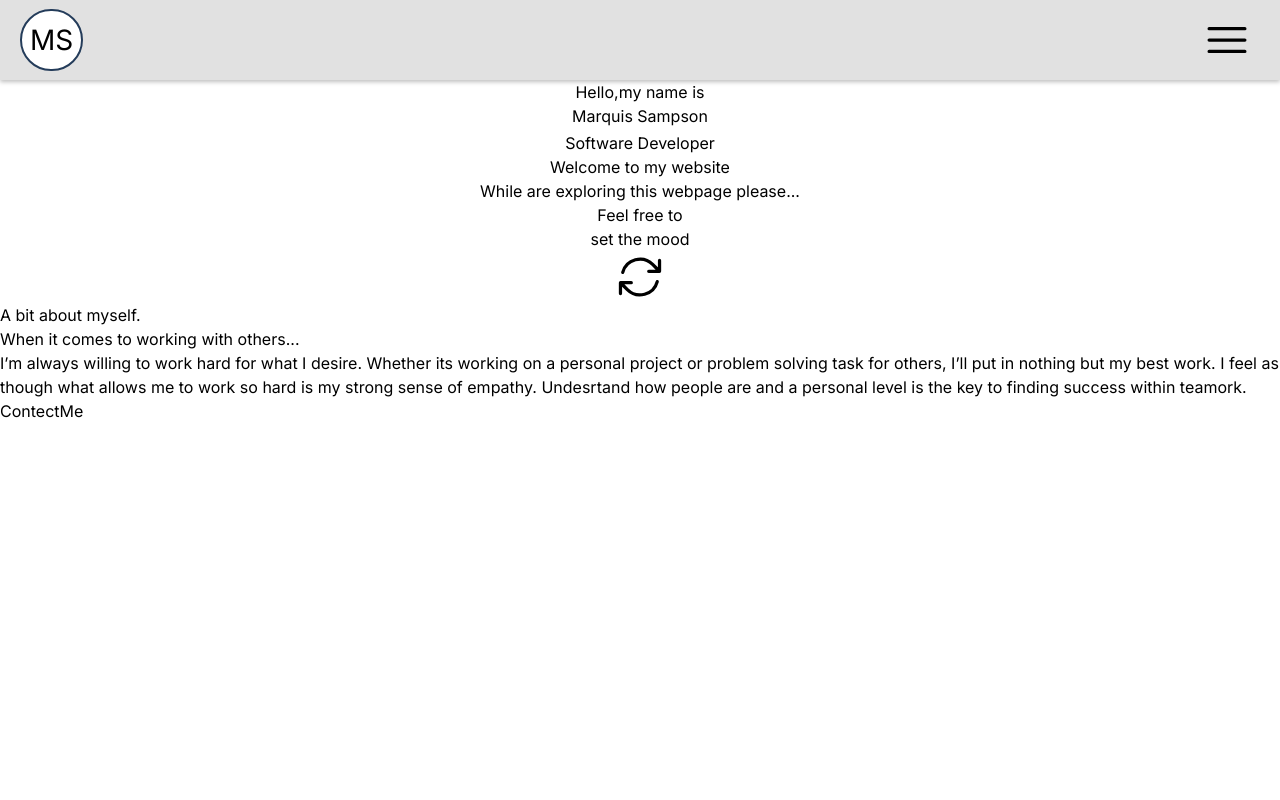
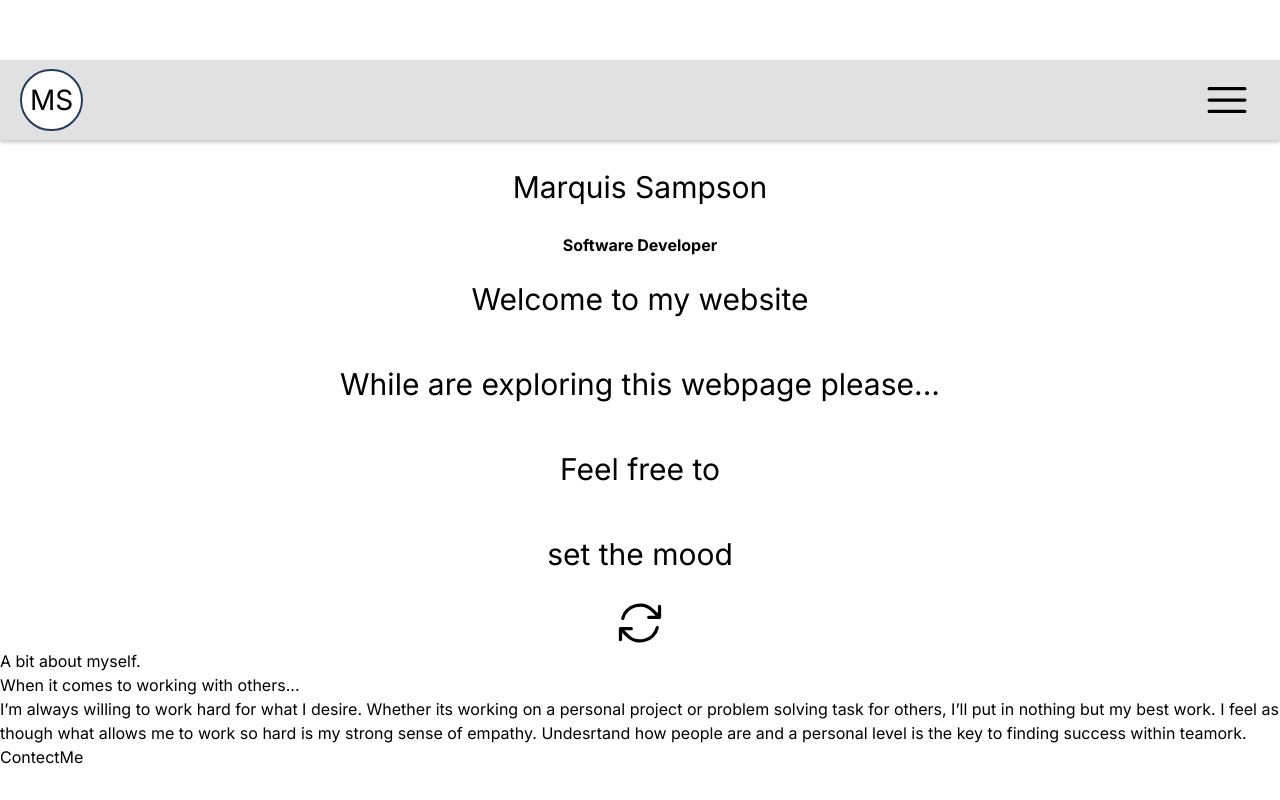
Before and after one commit to Marquis4484/msampson-resume, a Next.js app: page / in a window 1280 px wide. Built offline with nearby package versions, Linux system fonts and the light colour scheme.

Commit message:
Working on Nav Component

```diff
--- a/src/components/Home.tsx
+++ b/src/components/Home.tsx
@@ -3,15 +3,17 @@ import { ArrowPathIcon } from "@heroicons/react/24/solid";
 
 export default function Home() {
    return (
-      <div className="flex flex-col items-center">
-         <p>Hello,my name is</p>
-         <span>Marquis Sampson</span>
+      <div className="flex flex-col items-center mt-[60px]">
+         <h1 className="text-[30px] py-[20px]">Hello,my name is</h1>
+         <span className="text-[30px] py-[20px]">Marquis Sampson</span>
          <div className="border-t-[3px]"></div>
-         <span>Software Developer</span>
-         <p>Welcome to my website</p>
-         <p>While are exploring this webpage please...</p>
-         <p>Feel free to</p>
-         <p>set the mood</p>
+         <span className="font-bold">Software Developer</span>
+         <p className="text-[30px] py-[20px]">Welcome to my website</p>
+         <p className="text-[30px] py-[20px]">
+            While are exploring this webpage please...
+         </p>
+         <p className="text-[30px] py-[20px]">Feel free to</p>
+         <p className="text-[30px] py-[20px]">set the mood</p>
          <button>
             <ArrowPathIcon className="h-[52px] w-[66px]" />
          </button>
--- a/src/components/Nav.tsx
+++ b/src/components/Nav.tsx
@@ -4,7 +4,7 @@ import { Bars3Icon } from "@heroicons/react/24/solid";
 export default function Nav() {
    return (
       <div
-         className="flex flex-row justify-between items-center bg-[#E1E1E1] h-[80px] px-[20px]
+         className="flex flex-row justify-between items-center bg-[#E1E1E1] h-[80px] px-[20px] fixed w-full
          drop-shadow-[0_2px_2px_rgba(0,0,0,0.25)]"
       >
          <div className="">
```
